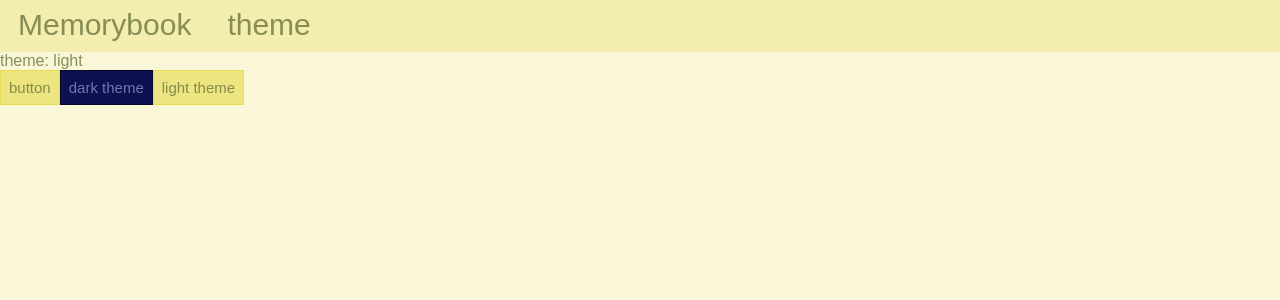
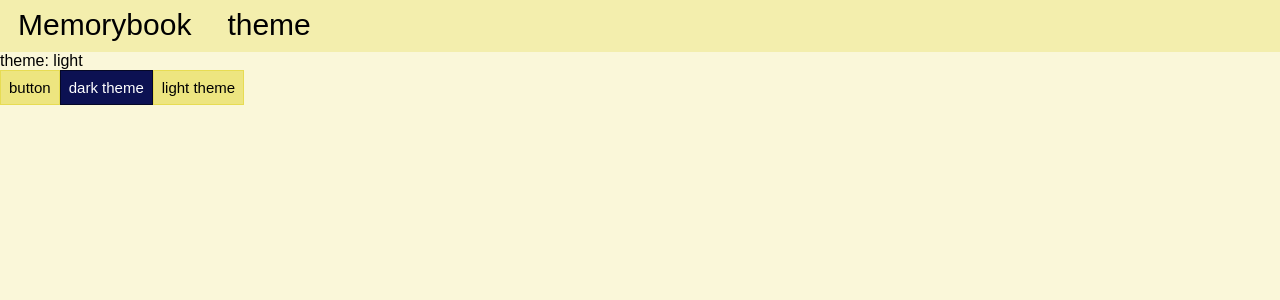
Before and after one commit to Epikem/vocabo, a React app in the folder client/: page /theme in a window 1280 px wide. Shown: the top 300 px of the page. Built offline with nearby package versions, Linux system fonts and the light colour scheme.

Commit message:
add navFontColor

```diff
--- a/client/src/theme/index.ts
+++ b/client/src/theme/index.ts
@@ -24,6 +24,7 @@ type themeAttributeKey =
   | "titleSize"
   | "boxShadow"
   | "fontColor"
+  | "navFontColor"
   | "fontSize"
   | "name"
   | "primaryColor";
@@ -69,21 +70,23 @@ const darkEffects: themeEffects = {
 };
 
 export const lightTheme: IThemeInterface = {
-  fontColor: transparentize(0.2, darken("0.2", colors.secondary)),
+  navFontColor: transparentize(0.2, darken("0.2", colors.secondary)),
+  fontColor: 'black',
   fontSize: "15px",
   name: "light",
   primaryColor: colors.primary,
   ...lightEffects,
-  ...sharedTheme
+  ...sharedTheme,
 };
 
 export const darkTheme: IThemeInterface = {
-  fontColor: transparentize(0.2, lighten("0.2", invert(colors.secondary))),
+  navFontColor: transparentize(0.2, lighten("0.2", invert(colors.secondary))),
+  fontColor: 'white',
   fontSize: "15px",
   name: "dark",
   primaryColor: darken("0.1", invert(colors.primary)),
   ...darkEffects,
-  ...sharedTheme
+  ...sharedTheme,
 };
 
 export const theme = (
```
